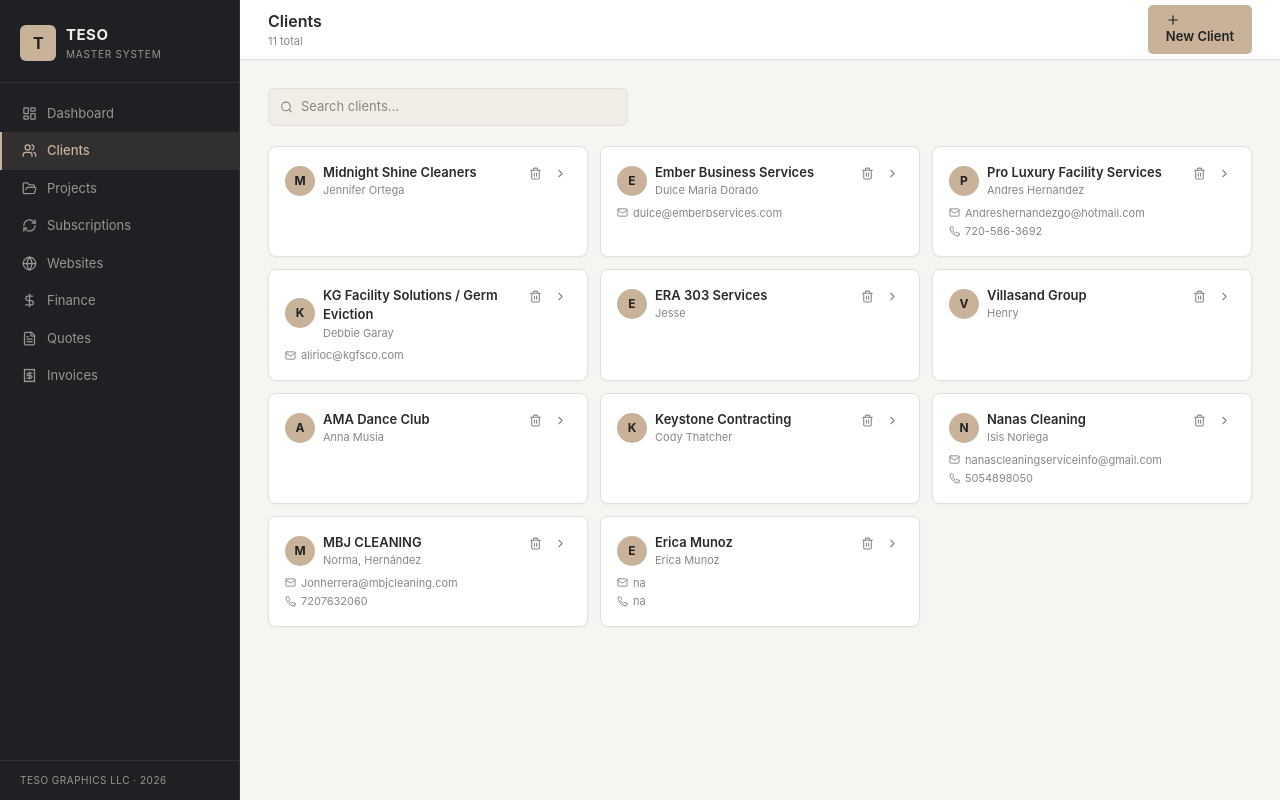
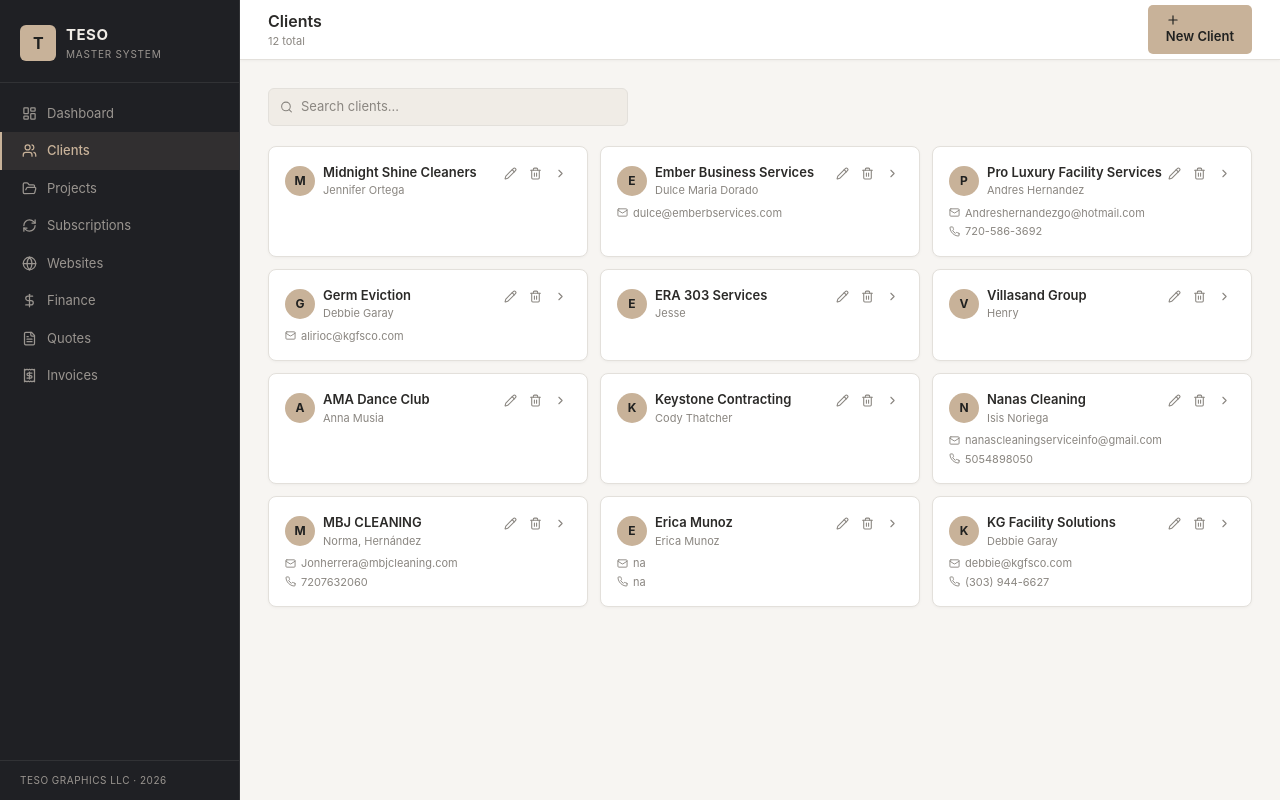
Before and after one commit to alicdesigner-create/TESO-MASTER-SYSTEM, a Next.js app: page /clients in a window 1280 px wide. Built offline with nearby package versions, Linux system fonts and the light colour scheme.

Commit message:
Backup automatico - Mon 09/21/2026 23:09:39.99

```diff
--- a/app/clients/page.tsx
+++ b/app/clients/page.tsx
@@ -5,7 +5,7 @@ import TopBar from "@/components/layout/TopBar";
 import Modal from "@/components/ui/Modal";
 import Card from "@/components/ui/Card";
 import { Client } from "@/lib/types";
-import { Plus, Search, User, Mail, Phone, ChevronRight, Trash2 } from "lucide-react";
+import { Plus, Search, User, Mail, Phone, ChevronRight, Trash2, Pencil } from "lucide-react";
 import Link from "next/link";
 import { apiFetch } from "@/lib/api";
 
@@ -26,11 +26,19 @@ export default function ClientsPage() {
   const save = async () => {
     setLoading(true);
     try {
-      await apiFetch("/api/clients", {
-        method: "POST",
-        headers: { "Content-Type": "application/json" },
-        body: JSON.stringify(form),
-      });
+      if (form.id) {
+        await apiFetch(`/api/clients/${form.id}`, {
+          method: "PUT",
+          headers: { "Content-Type": "application/json" },
+          body: JSON.stringify(form),
+        });
+      } else {
+        await apiFetch("/api/clients", {
+          method: "POST",
+          headers: { "Content-Type": "application/json" },
+          body: JSON.stringify(form),
+        });
+      }
       await load();
       setShowForm(false);
       setForm({});
@@ -39,6 +47,11 @@ export default function ClientsPage() {
     } finally {
       setLoading(false);
     }
+  };
+
+  const editClient = (c: Client) => {
+    setForm(c);
+    setShowForm(true);
   };
 
   const del = async (id: string) => {
@@ -141,7 +154,15 @@ export default function ClientsPage() {
                   </div>
                   <div style={{ display: "flex", gap: 4 }}>
                     <button
+                      onClick={() => editClient(c)}
+                      title="Edit client"
+                      style={{ background: "none", border: "none", cursor: "pointer", color: "var(--text-muted)", padding: 4 }}
+                    >
+                      <Pencil size={13} />
+                    </button>
+                    <button
                       onClick={() => del(c.id)}
+                      title="Delete client"
                       style={{ background: "none", border: "none", cursor: "pointer", color: "var(--text-muted)", padding: 4 }}
                     >
                       <Trash2 size={13} />
@@ -160,7 +181,7 @@ export default function ClientsPage() {
         )}
       </div>
 
-      <Modal open={showForm} onClose={() => { setShowForm(false); setForm({}); }} title="New Client">
+      <Modal open={showForm} onClose={() => { setShowForm(false); setForm({}); }} title={form.id ? "Edit Client" : "New Client"}>
         <div style={{ display: "flex", flexDirection: "column", gap: 14 }}>
           <Field label="Business Name *">
             <input
@@ -213,7 +234,7 @@ export default function ClientsPage() {
               disabled={!form.businessName || !form.contactName || loading}
               style={btnPrimary}
             >
-              {loading ? "Saving..." : "Save Client"}
+              {loading ? "Saving..." : form.id ? "Save Changes" : "Save Client"}
             </button>
           </div>
         </div>
--- a/data/backups/quotes.json
+++ b/data/backups/quotes.json
@@ -421,10 +421,10 @@
     "total": 249.99,
     "includeMaintenancePlans": false,
     "clientId": "mqbuj4ich7ocr",
-    "notes": "",
+    "notes": "los terminos dep ago y entrega son sujeton a los timepos de entrega y de produccino debido a que es unn  prductor quw se envia a impresion el pdia sabado no se puede garantizar ara el doa de hoy",
     "id": "mu8k0spte8047",
     "quoteNumber": "2026-018",
     "createdAt": "2026-09-19T15:40:39.137Z",
-    "updatedAt": "2026-09-19T16:07:01.626Z"
+    "updatedAt": "2026-09-19T16:15:18.262Z"
   }
 ]
--- a/data/clients.json
+++ b/data/clients.json
@@ -28,7 +28,7 @@
   },
   {
     "id": "client-debbie",
-    "businessName": "KG Facility Solutions / Germ Eviction",
+    "businessName": "Germ Eviction",
     "contactName": "Debbie Garay",
     "email": "alirioc@kgfsco.com",
     "phone": "",
@@ -96,5 +96,13 @@
     "phone": "na",
     "id": "msiiobs5m4w0y",
     "createdAt": "2026-08-07T05:41:14.789Z"
+  },
+  {
+    "businessName": "KG Facility Solutions",
+    "contactName": "Debbie Garay",
+    "email": "debbie@kgfsco.com",
+    "phone": "(303) 944-6627",
+    "id": "muamhv5aq0jsf",
+    "createdAt": "2026-09-21T02:25:27.022Z"
   }
 ]
```
Also changed, not shown: data/backups/clients.json (+1 -9 lines), data/quotes.json (+22 -0 lines).
